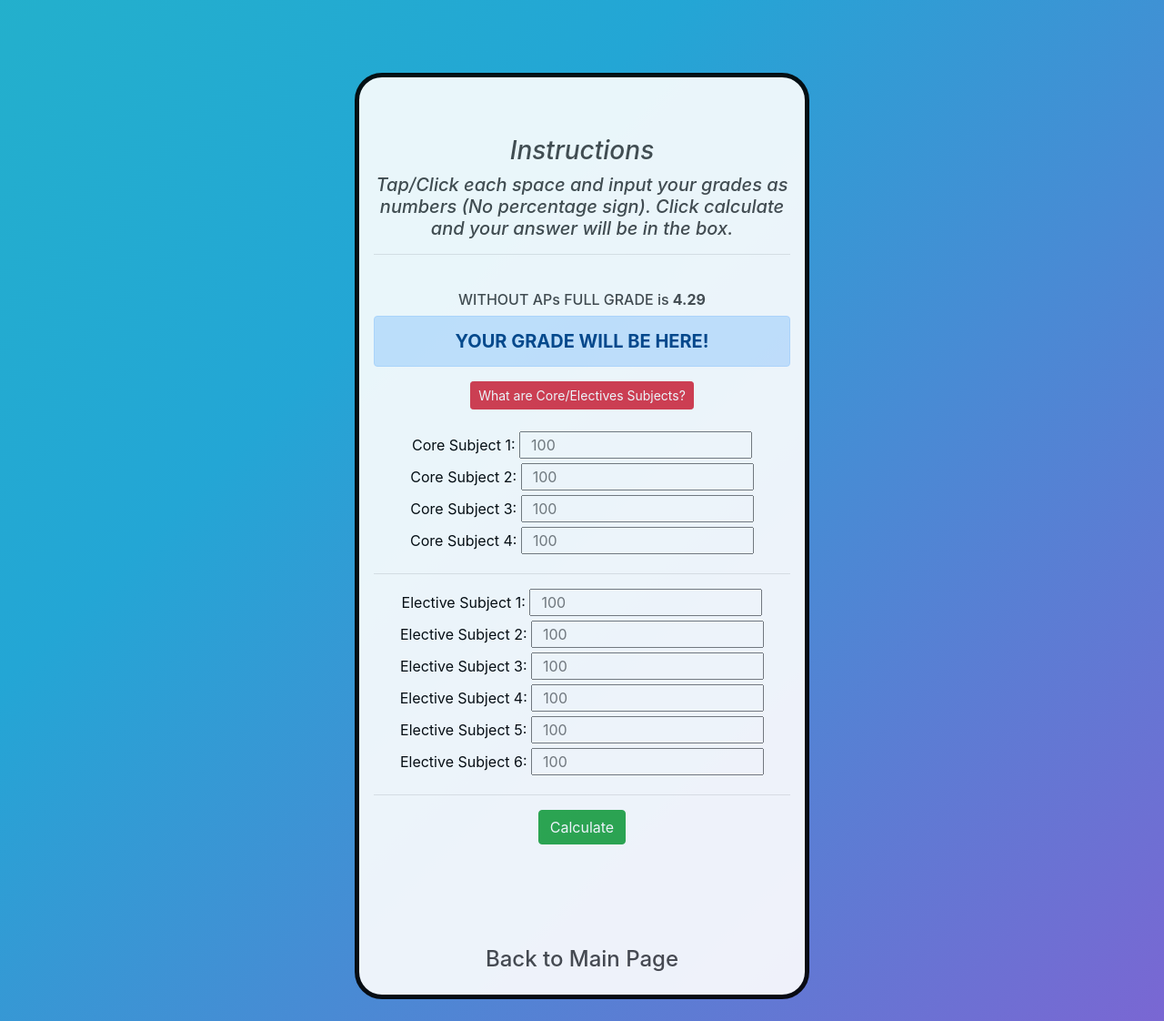
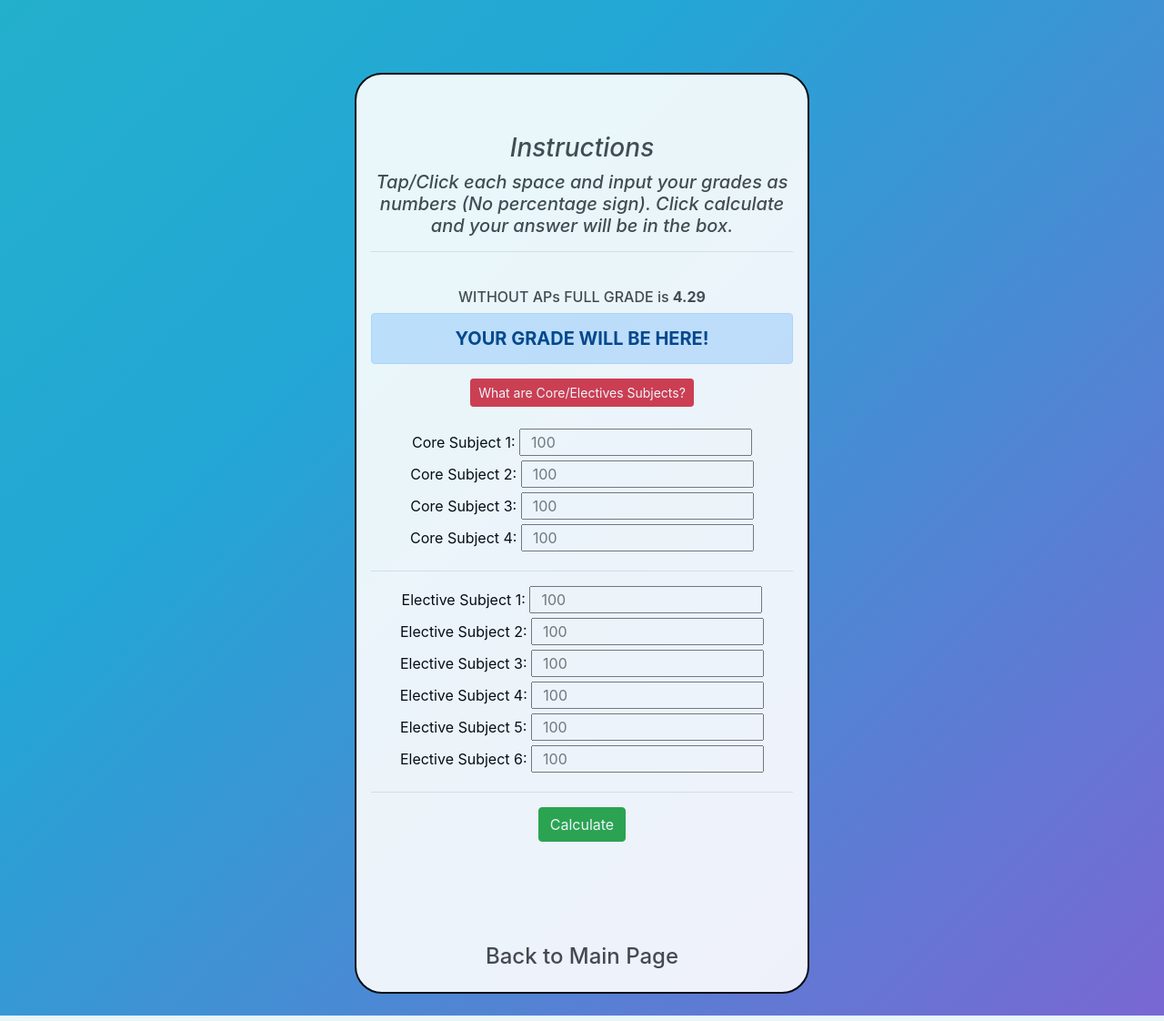
Before and after one commit to parinzee/Flask-Grade-Calculator, a Python web app: template templates/beta.html in a window 1280 px wide. Shown: the whole page at 91% size. Run offline with Jinja, Linux system fonts and the light colour scheme; the template is opened without the code that fills it, so the values that code supplies are empty; some libraries are stand-ins or nearby versions.

Commit message:
FIXED BORDER

```diff
--- a/templates/layout.html
+++ b/templates/layout.html
@@ -53,7 +53,7 @@
         opacity: 0.9;
     padding: 1rem;
     color: black;
-    border: 5px solid black;
+    border: 2px solid black;
     border-radius: 30px;
     display: inline-block;
     background: white
```
